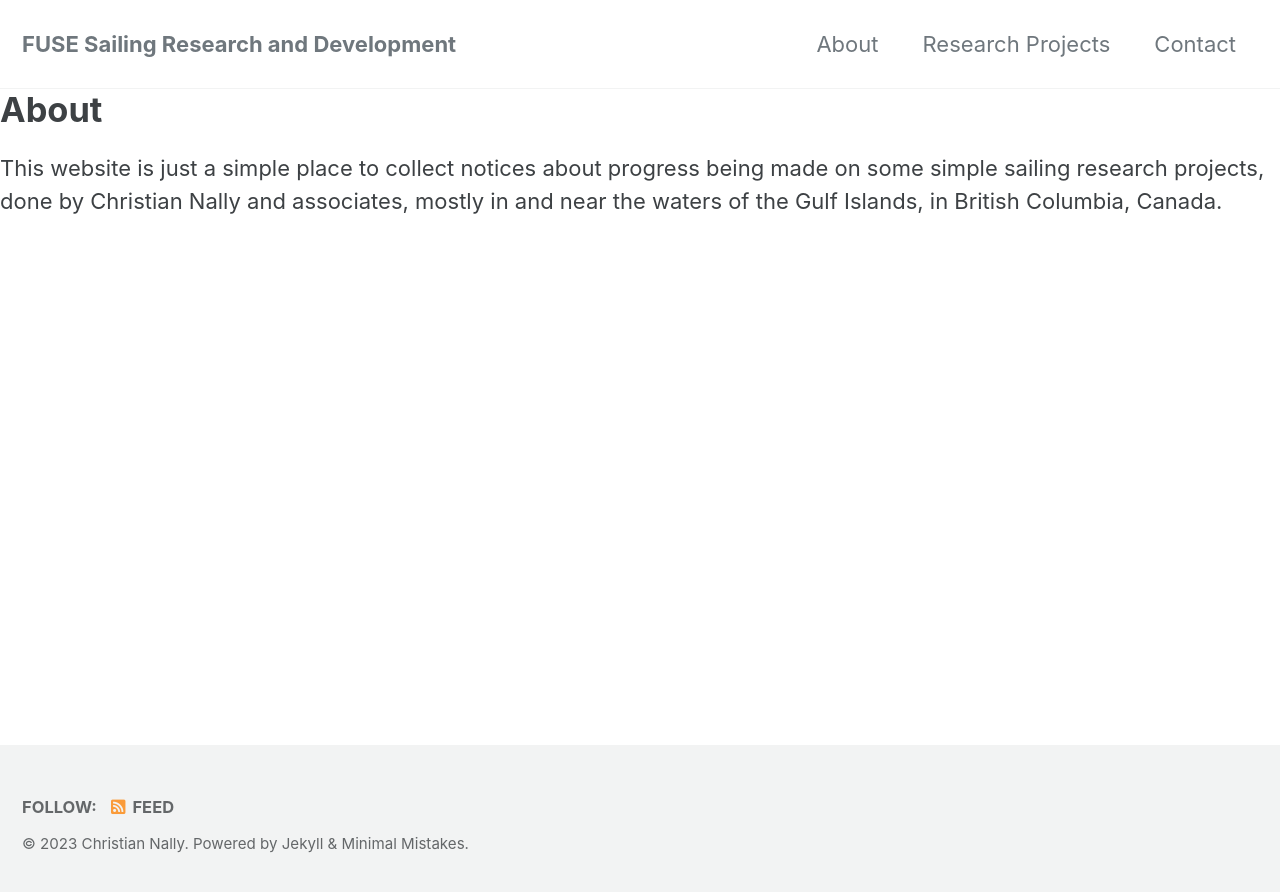
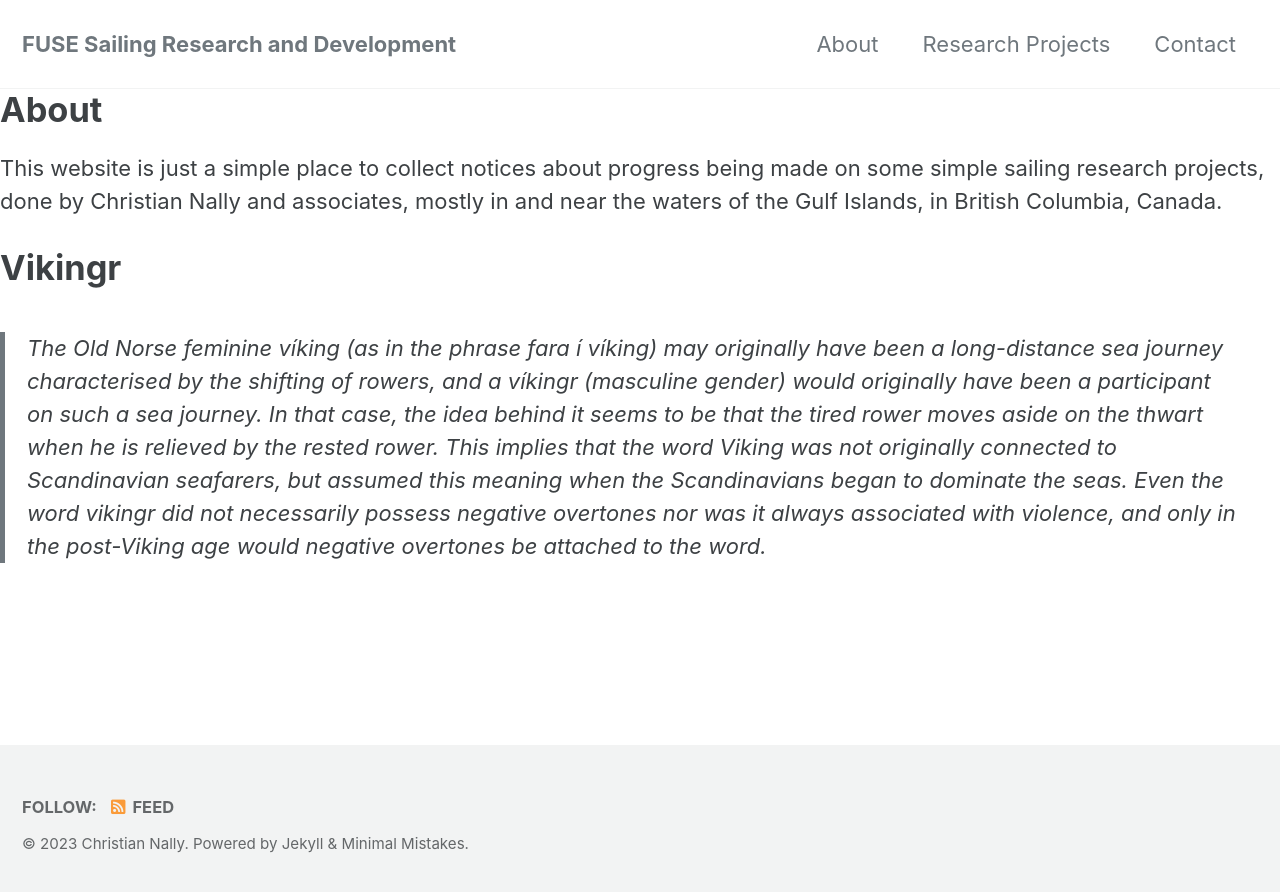
Before and after one commit to motiveNation/motiveNation.github.io, a Jekyll site: the page built from _pages/About.md, in a window 1280 px wide. Shown: the top 892 px of the page. Built offline with Jekyll 4.4.1, drawn with Linux system fonts in a browser that asks for light colours; cached includes are drawn as plain includes; our own code applies the rules of GitHub Pages for plain Markdown files.

Commit message:
a quote about the word vikingr

```diff
--- a/_pages/About.md
+++ b/_pages/About.md
@@ -5,3 +5,7 @@ permalink: /about/
 # About
 
 This website is just a simple place to collect notices about progress being made on some simple sailing research projects, done by Christian Nally and associates, mostly in and near the waters of the Gulf Islands, in British Columbia, Canada.
+
+# Vikingr
+
+> The Old Norse feminine víking (as in the phrase fara í víking) may originally have been a long-distance sea journey characterised by the shifting of rowers, and a víkingr (masculine gender) would originally have been a participant on such a sea journey. In that case, the idea behind it seems to be that the tired rower moves aside on the thwart when he is relieved by the rested rower. This implies that the word Viking was not originally connected to Scandinavian seafarers, but assumed this meaning when the Scandinavians began to dominate the seas. Even the word vikingr did not necessarily possess negative overtones nor was it always associated with violence, and only in the post-Viking age would negative overtones be attached to the word.
```
